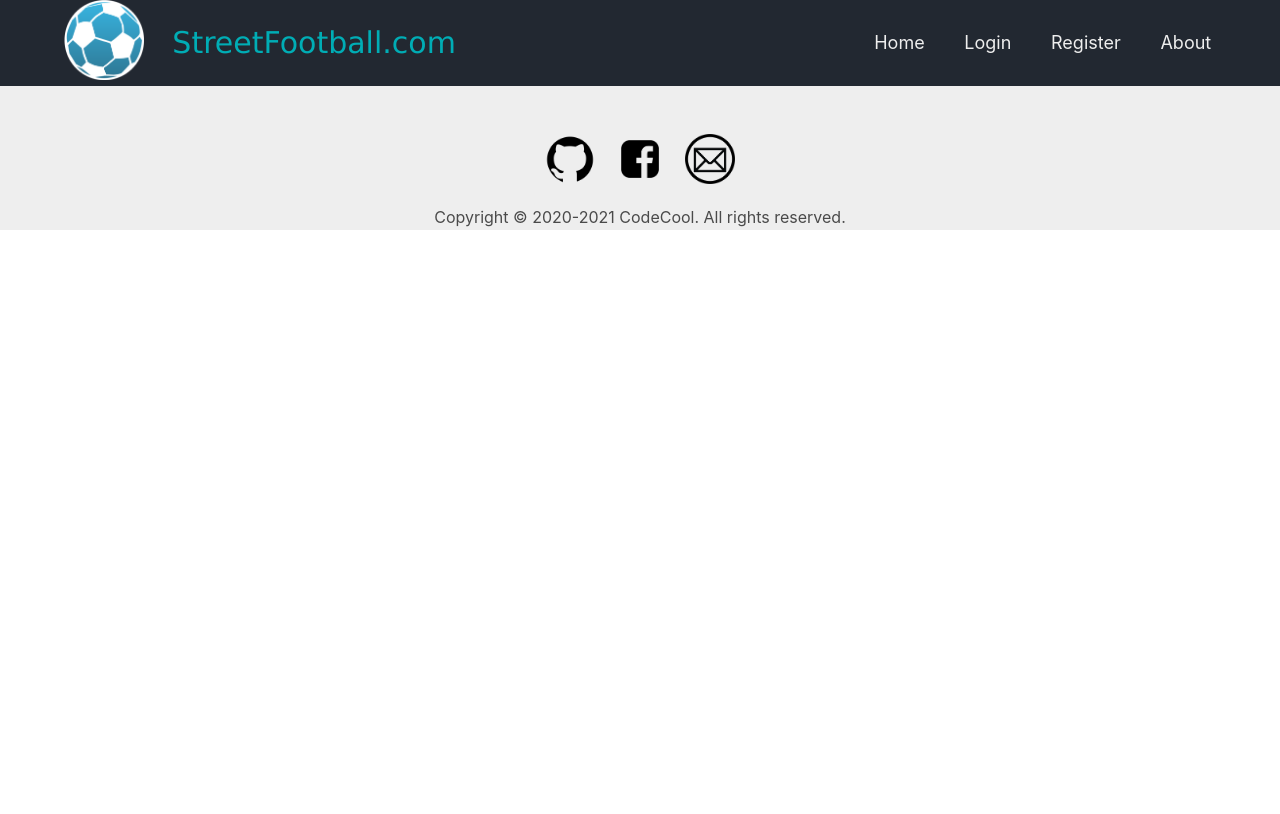
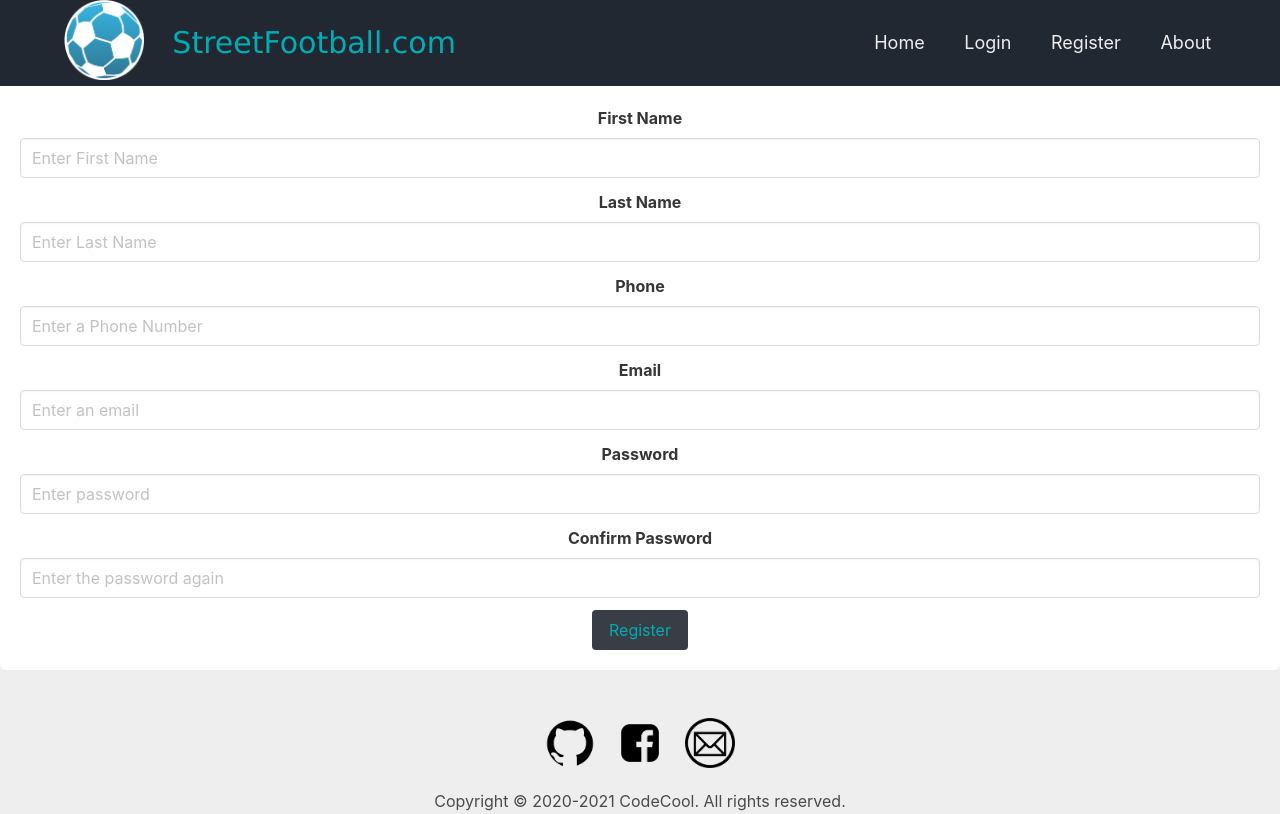
Before and after one commit to MadalinCiobanu/Street-Football, a React (Create React App) app in the folder front/: page /register in a window 1280 px wide. Built offline with nearby package versions, Linux system fonts and the light colour scheme.

Commit message:
add register functionality

```diff
--- a/front/src/App.js
+++ b/front/src/App.js
@@ -3,6 +3,7 @@ import {BrowserRouter as Router, Route} from 'react-router-dom';
 import Header from './components/Header';
 import Footer from './components/Footer';
 import Home from './components/Home';
+import Register from './components/register/RegisterForm';
 
 function App() {
   return (
@@ -10,6 +11,7 @@ function App() {
       <Router>
         <Header />
         <Route exact path="/" component={Home}/>
+        <Route path="/register" component={Register}/>
         <Footer />
       </Router>
     </div>
--- /dev/null
+++ b/front/src/components/register/RegValidation.js
@@ -0,0 +1,41 @@
+import validator from "validator";
+
+export default function RegValidation(values) {
+    let errors = {};
+
+    if (!values.firstName.trim()) {
+      errors.firstName = "First Name required";
+    } else if (values.firstName.length < 2) {
+      errors.firstName = "The name must have at least 2 characters";
+    }
+
+    if (!values.lastName.trim()) {
+      errors.lastName = "Last Name required";
+    } else if (values.lastName.length < 2) {
+      errors.lastName = "The name must have at least 2 characters";
+    }
+
+    if (!validator.isEmail(values.email)) {
+      errors.email = "Incorrect email";
+    }
+
+    if (!values.phone.trim()) {
+      errors.phone = "Phone required";
+    } else if (values.phone.length < 7 || values.phone.length > 15) {
+      errors.phone = "The size must be 7-15 chars";
+    }
+
+    if (!values.password) {
+        errors.password = "Password required";
+    } else if (values.password.length < 5 || values.password.length > 20) {
+      errors.password = "The size must be 5-20 chars";
+    }
+
+    if (!(values.password === values.confirmPassword) || !values.confirmPassword) {
+        errors.confirmPassword = "Incorrect password";
+    } else if (values.confirmPassword.length < 5 || values.confirmPassword.length > 20) {
+      errors.confirmPassword = "The size must be 5-20 chars";
+    }
+
+    return errors;
+  }
--- /dev/null
+++ b/front/src/components/register/Register.js
@@ -0,0 +1,48 @@
+import { useState, useEffect } from "react";
+import axios from "axios";
+import { useHistory } from "react-router-dom";
+import validate from "./RegValidation"
+
+export default function Register() {
+
+  const history = useHistory();
+
+  const [values, setValues] = useState({
+    firstName: "",
+    lastName: "",
+    email: "",
+    phone: "",
+    password: "",
+    confirmPassword: "",
+  });
+  const [errors, setErrors] = useState({});
+  const [isSubmitting, setIsSubmitting] = useState(false);
+
+  const handleChange = (e) => {
+    setValues({
+      ...values,
+      [e.target.name]: e.target.value,
+    });
+  };
+
+  const handleSubmit = (e) => {
+    e.preventDefault();
+    setErrors(validate(values));
+    setIsSubmitting(true);
+  };
+
+  useEffect(() => {
+    if (Object.keys(errors).length === 0 && isSubmitting) {
+        axios.post("http://localhost:8080/user/", values)
+        .then( res => {
+          if (res.status == 200) {
+            history.push("/login");
+          }
+        }, () => {
+          setErrors({email: "Email taken"})
+        });
+    }
+  }, [errors]);
+
+  return { values, handleChange, handleSubmit, errors };
+}
--- /dev/null
+++ b/front/src/components/register/RegisterForm.js
@@ -0,0 +1,95 @@
+import React from 'react';
+import register from "./Register";
+
+export default function RegisterForm() {
+
+    const { values, handleChange, handleSubmit, errors } = register();
+
+    return (
+        <div className="form-container">
+            <form className="box" onSubmit={handleSubmit}>
+                <div className="field">
+                    <label className="label">First Name</label>
+                    <div className="control">
+                    <input className="input"
+                    name="firstName"
+                    placeholder="Enter First Name"
+                    value={values.firstName}
+                    onChange={handleChange}
+                    />
+                    {errors.firstName && <p>{errors.firstName}</p>}
+                    </div>
+                </div>
+
+                <div className="field">
+                    <label className="label">Last Name</label>
+                    <div className="control">
+                    <input className="input"
+                    name="lastName"
+                    placeholder="Enter Last Name"
+                    value={values.lastName}
+                    onChange={handleChange}
+                    />
+                    {errors.lastName && <p>{errors.lastName}</p>}
+                    </div>
+                </div>
+
+                <div className="field">
+                    <label className="label">Phone</label>
+                    <div className="control">
+                    <input className="input"
+                    name="phone"
+                    placeholder="Enter a Phone Number"
+                    value={values.phone}
+                    onChange={handleChange}
+                    />
+                    {errors.phone && <p>{errors.phone}</p>}
+                    </div>
+                </div>
+
+                <div className="field">
+                    <label className="label">Email</label>
+                    <div className="control">
+                    <input className="input"
+                    name="email"
+                    placeholder="Enter an email"
+                    value={values.email}
+                    onChange={handleChange}
+                    />
+                    {errors.email && <p>{errors.email}</p>}
+                    </div>
+                </div>
+
+                <div className="field">
+                    <label className="label">Password</label>
+                    <div className="control">
+                    <input className="input"
+                    name="password"
+                    type="password"
+                    placeholder="Enter password"
+                    value={values.password}
+                    onChange={handleChange}
+                    />
+                    {errors.password && <p>{errors.password}</p>}
+                    </div>
+                </div>
+
+                <div className="field">
+                    <label className="label">Confirm Password</label>
+                    <div className="control">
+                    <input className="input"
+                    name="confirmPassword"
+                    type="password"
+                    placeholder="Enter the password again"
+                    value={values.confirmPassword}
+                    onChange={handleChange}
+                    />
+                    {errors.confirmPassword && <p>{errors.confirmPassword}</p>}
+                    </div>
+                </div>
+
+                <button className="button is-primary">Register</button>
+            </form>
+        </div>
+    )
+}
```
